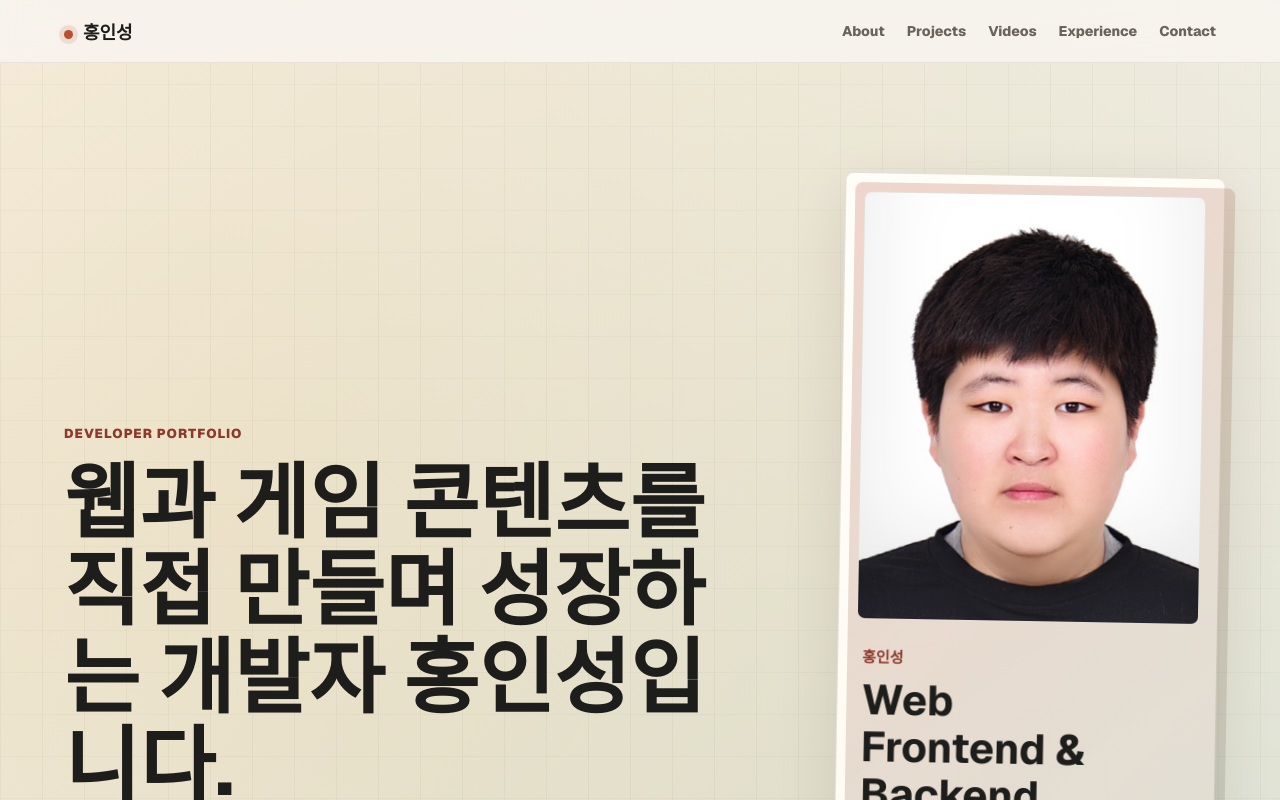
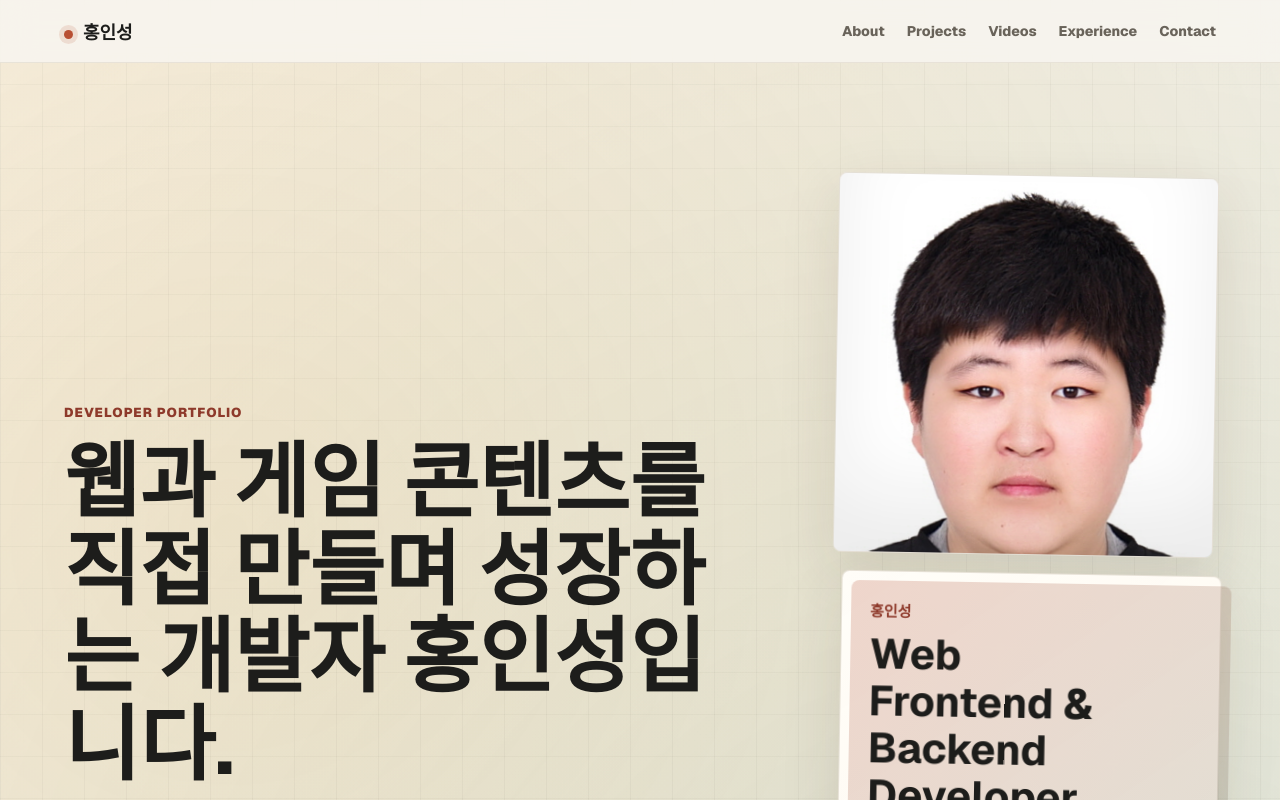
Before and after one commit to BackdevHong/portfolio-hong, a Next.js app: page / in a window 1280 px wide. Shown: the top 800 px of the page. Built offline with nearby package versions, Linux system fonts and the light colour scheme.

Commit message:
Separate hero profile photo card

```diff
--- a/src/app/page.module.css
+++ b/src/app/page.module.css
@@ -177,11 +177,56 @@
   border-color: var(--accent);
 }
 
+.heroAside {
+  display: grid;
+  gap: 18px;
+  align-self: center;
+}
+
+.profilePhotoCard {
+  position: relative;
+  overflow: hidden;
+  aspect-ratio: 1 / 1;
+  background:
+    linear-gradient(135deg, rgba(184, 79, 51, 0.12), rgba(47, 123, 114, 0.14)),
+    #fff;
+  border: 1px solid rgba(228, 222, 211, 0.9);
+  border-radius: 8px;
+  box-shadow: var(--shadow);
+  animation: panelFloat 820ms ease 80ms both;
+}
+
+.profilePhotoCard::before {
+  position: absolute;
+  inset: -1px;
+  z-index: -1;
+  content: "";
+  background: linear-gradient(135deg, rgba(184, 79, 51, 0.45), rgba(47, 123, 114, 0.36));
+  border-radius: 8px;
+  opacity: 0.42;
+  transform: translate(10px, 10px);
+}
+
+.profilePhotoCard::after {
+  position: absolute;
+  inset: 0;
+  content: "";
+  box-shadow: inset 0 -58px 80px rgba(29, 29, 27, 0.08);
+  pointer-events: none;
+}
+
+.profilePhotoCard img {
+  width: 100%;
+  height: 100%;
+  object-fit: cover;
+  object-position: center 20%;
+}
+
 .profilePanel {
   position: relative;
   display: grid;
   gap: 20px;
-  padding: 18px;
+  padding: 22px;
   background:
     linear-gradient(145deg, rgba(255, 253, 248, 0.98), rgba(255, 248, 235, 0.94)),
     var(--paper);
@@ -190,32 +235,6 @@
   box-shadow: var(--shadow);
   animation: panelFloat 820ms ease 120ms both;
   isolation: isolate;
-}
-
-.profilePhoto {
-  position: relative;
-  overflow: hidden;
-  aspect-ratio: 4 / 5;
-  background:
-    linear-gradient(135deg, rgba(184, 79, 51, 0.12), rgba(47, 123, 114, 0.14)),
-    #fff;
-  border: 1px solid rgba(228, 222, 211, 0.86);
-  border-radius: 8px;
-}
-
-.profilePhoto::after {
-  position: absolute;
-  inset: 0;
-  content: "";
-  box-shadow: inset 0 -70px 90px rgba(29, 29, 27, 0.1);
-  pointer-events: none;
-}
-
-.profilePhoto img {
-  width: 100%;
-  height: 100%;
-  object-fit: cover;
-  object-position: center 18%;
 }
 
 .profilePanel::before {
@@ -791,6 +810,7 @@
   }
 
   .heroCopy,
+  .profilePhotoCard,
   .profilePanel,
   .projectCard {
     animation: none;
--- a/src/components/sections/HeroSection.tsx
+++ b/src/components/sections/HeroSection.tsx
@@ -27,8 +27,8 @@ export function HeroSection({ styles }: HeroSectionProps) {
           </a>
         </div>
       </div>
-      <aside className={styles.profilePanel} aria-label="프로필 요약">
-        <div className={styles.profilePhoto}>
+      <div className={styles.heroAside}>
+        <figure className={styles.profilePhotoCard}>
           <Image
             src={profileImageSrc}
             alt={`${profile.name} 프로필 사진`}
@@ -36,7 +36,8 @@ export function HeroSection({ styles }: HeroSectionProps) {
             height={640}
             priority
           />
-        </div>
+        </figure>
+        <aside className={styles.profilePanel} aria-label="프로필 요약">
           <div className={styles.profileHeader}>
             <span>{profile.name}</span>
             <strong>{profile.role}</strong>
@@ -62,6 +63,7 @@ export function HeroSection({ styles }: HeroSectionProps) {
             ))}
           </div>
         </aside>
+      </div>
     </section>
   );
 }
```
Lines whose indentation alone changed are shown as unchanged.
